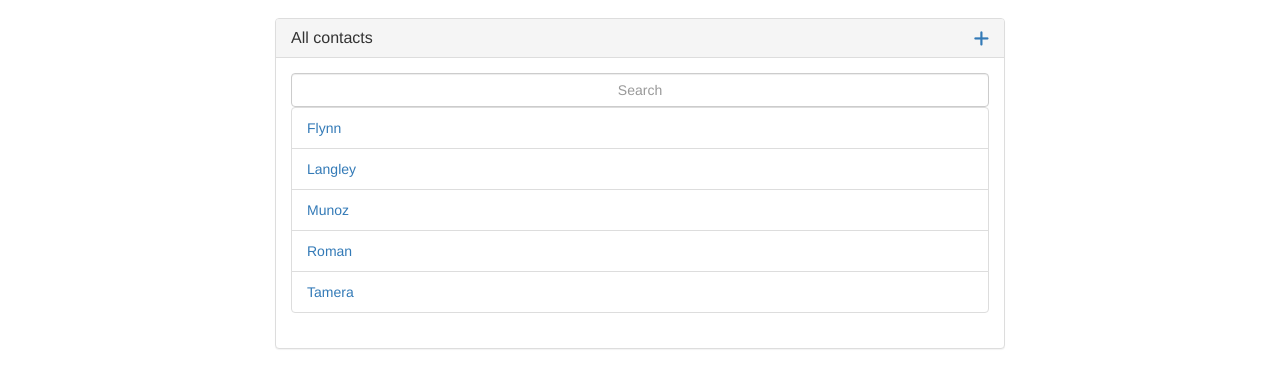
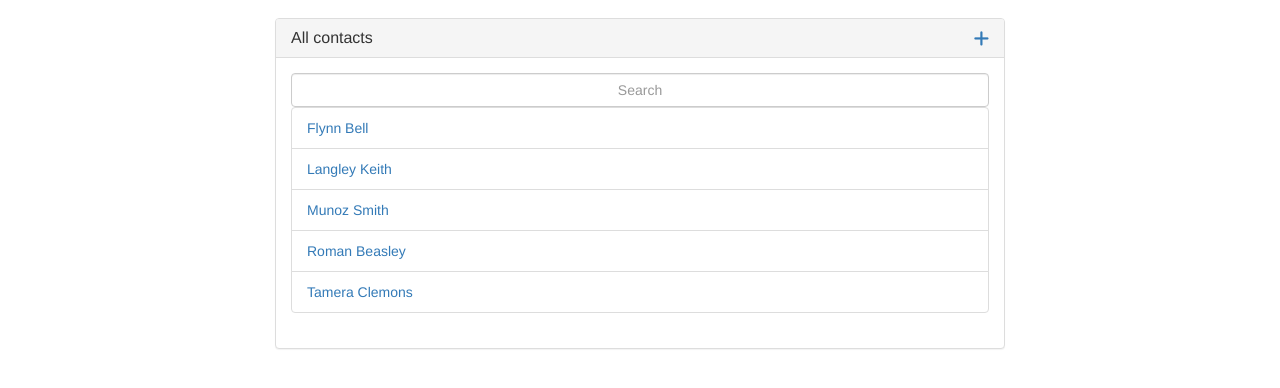
Before and after one commit to vemulap/contact-list, a website: page app/index.html in a window 1280 px wide. Shown: the part 54-442 px from the top of the page. Drawn offline with nearby package versions, Linux system fonts and the light colour scheme; some packages are replaced by stand-ins of ours; files that its build step writes are made by us from their sources.

Commit message:
fixed first name last name for view

```diff
--- a/app/views/main.html
+++ b/app/views/main.html
@@ -11,7 +11,7 @@
 		<ul class="list-group">
 			<li class="list-group-item" ng-repeat="contact in contacts | orderBy: 'firstName' | filter: searchText ">
 				<a ng-href="#/viewcontacts/{{contacts.indexOf(contact)}}">
-					{{contact.firstName}}
+					{{contact.firstName}} {{contact.lastName}}
 				</a>
 			</li>
 		</ul>
```
